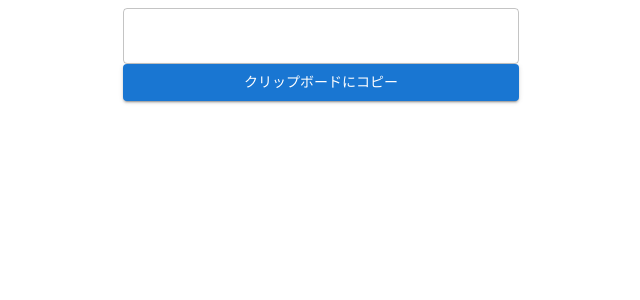
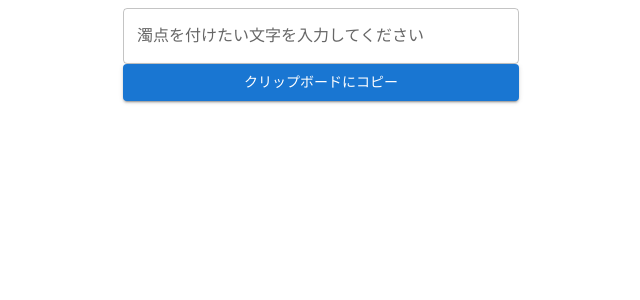
Before and after one commit to yuyuyuyuyu-dev/genkaikor, a Next.js app: page / in a window 1280 px wide. Shown: the top 300 px of the page, without its empty margins (319-959 px from the left). Built offline with nearby package versions, Linux system fonts and the light colour scheme.

Commit message:
ラベルを付けた

```diff
--- a/src/pages/index.tsx
+++ b/src/pages/index.tsx
@@ -20,6 +20,7 @@ const Home: NextPage = () => {
       <main>
         <Container maxWidth="xs">
           <TextField
+            label="濁点を付けたい文字を入力してください"
             fullWidth
             onChange={(e) => {
               setOutText(insertDakuten(e.target.value))
```
